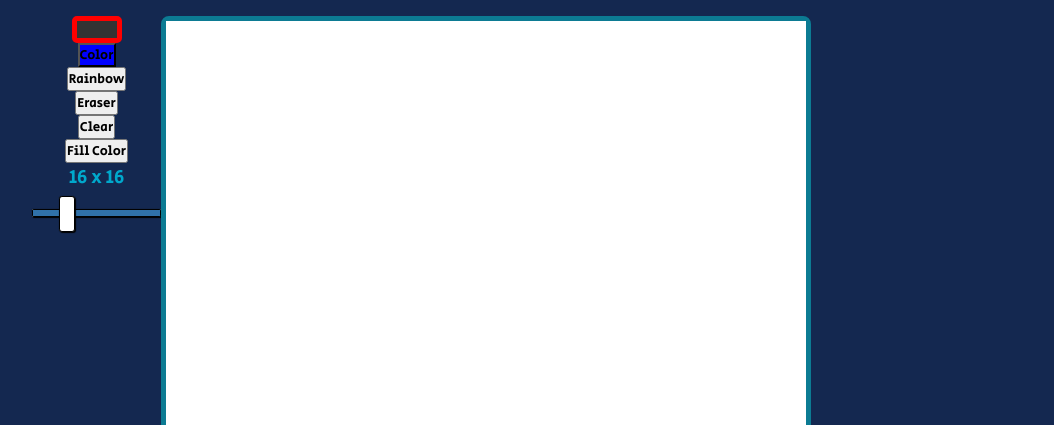
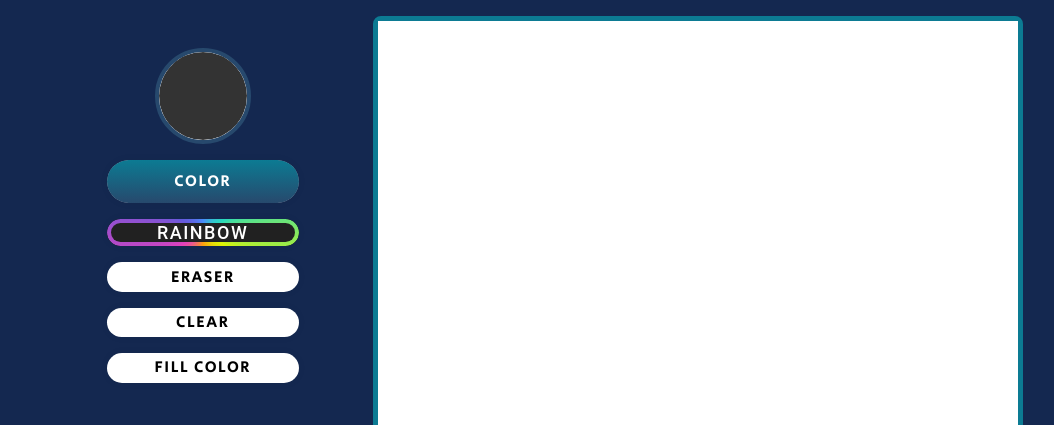
Before and after one commit to gabistanciu24/etch-a-sketch, a plain HTML site: page index.html in a window 1280 px wide. Shown: the part 118-543 px from the top of the page, without its empty margins (96-1150 px from the left). Drawn offline with Linux system fonts and the light colour scheme.

Commit message:
Add styles to buttons, color-picker and button animations with rainbow border for the rainbow button

```diff
--- a/styles/styles.css
+++ b/styles/styles.css
@@ -1,33 +1,33 @@
-*{
-    margin:0;
-    padding:0;
-    font-family: 'Secular One', sans-serif;
+* {
+  margin: 0;
+  padding: 0;
+  font-family: "Secular One", sans-serif;
 }
 
-body{
+body {
   background-color: rgb(20, 40, 80);
   width: 100vw;
   height: 100vw;
   overflow: hidden;
 }
 
-header{
+header {
   text-align: center;
   width: 80vw;
   margin: 0 auto;
 }
 
-header > h1{
-    color: #00A8CC;
+header > h1 {
+  color: #00a8cc;
   padding: 2rem 0;
   font-size: 3rem;
-    letter-spacing: .3rem;
+  letter-spacing: 0.3rem;
 }
 
-main>.board{
+main > .board {
   margin: 0 auto;
 }
-.board{
+.board {
   width: 40rem;
   height: 40rem;
   display: grid;
@@ -35,56 +35,159 @@ main>.board{
   border-radius: 8px;
 }
 
-main{
+main {
   display: flex;
   width: 80vw;
-    margin:0 auto;
+  margin: 0 auto;
   height: 100%;
 }
 
-.menu{
+main > .options {
+  flex: 1;
+}
+
+.menu {
   display: flex;
   flex-direction: column;
-    align-items: center;
+  align-items: flex-end;
+  width: 12rem;
+  margin: 0 auto;
+  margin-top: 2rem;
+  margin-bottom: 3rem;
 }
 
-
-input[type="color"]{
-    border-radius: 5px;
-    padding:0;
-    border: 5px solid red;
+.menu > #rainbow-btn {
+  --border-radius: 50px;
+  --border-width: 4px;
+  appearance: none;
+  position: relative;
+  border: 0;
+  background-color: #212121;
+  font-family: "Roboto", Arial, "Segoe UI", sans-serif;
+  font-size: 18px;
+  font-weight: 500;
+  color: #fff;
+  z-index: 2;
 }
 
-input[type="color"]::mod-color-swatch{
+.menu > #rainbow-btn::after {
+  --m-i: linear-gradient(#000, #000);
+  --m-o: content-box, padding-box;
+  content: "";
+  position: absolute;
+  left: 0;
+  top: 0;
+  width: 100%;
+  height: 100%;
+  padding: var(--border-width);
+  border-radius: var(--border-radius);
+  background-image: conic-gradient(
+    #488cfb,
+    #29dbbc,
+    #ddf505,
+    #ff9f0e,
+    #e440bb,
+    #655adc,
+    #488cfb
+  );
+  -webkit-mask-image: var(--m-i), var(--m-i);
+  mask-image: var(--m-i), var(--m-i);
+  -webkit-mask-origin: var(--m-o);
+  mask-origin: var(--m-o);
+  -webkit-mask-clip: var(--m-o);
+  mask-composite: exclude;
+  -webkit-mask-composite: destination-out;
+  filter: hue-rotate(0);
+  animation: rotate-hue linear 500ms infinite;
+  animation-play-state: paused;
+}
+
+.menu > #rainbow-btn:hover::after {
+  animation-play-state: running;
+}
+
+@keyframes rotate-hue {
+  to {
+    filter: hue-rotate(1turn);
+  }
+}
+
+.menu > #rainbow-btn,
+#rainbow-btn::after {
+  box-sizing: border-box;
+}
+
+.menu > #rainbow-btn:active {
+  --border-width: 5px;
+}
+
+.menu > button {
+  width: 100%;
+  margin-top: 1rem;
+  padding: 0.2rem;
+  border-radius: 50px;
+  border: 0;
+  background-color: white;
+  box-shadow: rgb(0 0 0 / 5%) 0 0 8px;
+  letter-spacing: 1.5px;
+  text-transform: uppercase;
+  font-size: 1rem;
+  transition: all 0.5s ease;
+}
+
+.menu > button:hover {
+  letter-spacing: 3px;
+  background-color: #27496d;
+  color: hsl(0, 0%, 100%);
+  box-shadow: #27496d 0px 7px 29px 0px;
+}
+
+.menu > button:active {
+  letter-spacing: 3px;
+  background-color: #27496d;
+  color: hsl(0, 0%, 100%);
+  box-shadow: #27496d 0px 0px 0px 0px;
+  transform: translateY(10px);
+  transition: 100ms;
+}
+
+input[type="color"] {
+  padding: 0;
+  border: 4px solid rgb(39, 73, 109);
+  border-radius: 50%;
+  width: 6rem;
+  height: 6rem;
+  margin: 0 auto;
+}
+
+input[type="color"]::-webkit-color-swatch-wrapper {
+  padding: 0;
   border: none;
 }
 
-input[type="color"]::-webkit-color-swatch-wrapper{
-    padding:0;
-    border-radius: 0;
+input[type="color"]::-webkit-color-swatch {
+  border: none;
+  border-radius: 50%;
 }
 
-input[type="color"]::-webkit-color-swatch{
-    border:none;
-}
-
-.slider{
+.slider {
   text-align: center;
-    color: #00A8CC;
-    padding:0;
-    font-size: 1.2rem;
-}
-
-input[type=range] {
-    -webkit-appearance: none;
-    margin: 18px 0;
+  color: #00a8cc;
+  padding: 0;
+  font-size: 2rem;
   width: 100%;
 }
 
-  input[type=range]:focus {
+input[type="range"] {
+  -webkit-appearance: none;
+  margin: 0 auto;
+  width: 12rem;
+}
+
+input[type="range"]:focus {
   outline: none;
 }
-  input[type=range]::-webkit-slider-runnable-track {
+input[type="range"]::-webkit-slider-runnable-track {
   width: 100%;
   height: 8.4px;
   cursor: pointer;
@@ -93,7 +196,7 @@ input[type=range] {
   border-radius: 1.3px;
   border: 0.2px solid #010101;
 }
-  input[type=range]::-webkit-slider-thumb {
+input[type="range"]::-webkit-slider-thumb {
   box-shadow: 1px 1px 1px #000000, 0px 0px 1px #0d0d0d;
   border: 1px solid #000000;
   height: 36px;
@@ -104,10 +207,10 @@ input[type=range] {
   -webkit-appearance: none;
   margin-top: -14px;
 }
-  input[type=range]:focus::-webkit-slider-runnable-track {
+input[type="range"]:focus::-webkit-slider-runnable-track {
   background: #367ebd;
 }
-  input[type=range]::-moz-range-track {
+input[type="range"]::-moz-range-track {
   width: 100%;
   height: 8.4px;
   cursor: pointer;
@@ -116,7 +219,7 @@ input[type=range] {
   border-radius: 1.3px;
   border: 0.2px solid #010101;
 }
-  input[type=range]::-moz-range-thumb {
+input[type="range"]::-moz-range-thumb {
   box-shadow: 1px 1px 1px #000000, 0px 0px 1px #0d0d0d;
   border: 1px solid #000000;
   height: 36px;
@@ -125,7 +228,7 @@ input[type=range] {
   background: #ffffff;
   cursor: pointer;
 }
-  input[type=range]::-ms-track {
+input[type="range"]::-ms-track {
   width: 100%;
   height: 8.4px;
   cursor: pointer;
@@ -134,19 +237,19 @@ input[type=range] {
   border-width: 16px 0;
   color: transparent;
 }
-  input[type=range]::-ms-fill-lower {
+input[type="range"]::-ms-fill-lower {
   background: #2a6495;
   border: 0.2px solid #010101;
   border-radius: 2.6px;
   box-shadow: 1px 1px 1px #000000, 0px 0px 1px #0d0d0d;
 }
-  input[type=range]::-ms-fill-upper {
+input[type="range"]::-ms-fill-upper {
   background: #3071a9;
   border: 0.2px solid #010101;
   border-radius: 2.6px;
   box-shadow: 1px 1px 1px #000000, 0px 0px 1px #0d0d0d;
 }
-  input[type=range]::-ms-thumb {
+input[type="range"]::-ms-thumb {
   box-shadow: 1px 1px 1px #000000, 0px 0px 1px #0d0d0d;
   border: 1px solid #000000;
   height: 36px;
@@ -155,14 +258,40 @@ input[type=range] {
   background: #ffffff;
   cursor: pointer;
 }
-  input[type=range]:focus::-ms-fill-lower {
+input[type="range"]:focus::-ms-fill-lower {
   background: #3071a9;
 }
-  input[type=range]:focus::-ms-fill-upper {
+input[type="range"]:focus::-ms-fill-upper {
   background: #367ebd;
 }
 
+main > .board-wrapper {
+  flex: 2;
+}
 
-.active-btn{
-    background-color: blue;
+.active-btn {
+  display: flex;
+  align-items: center;
+  justify-content: center;
+  gap: 10px;
+  background-image: linear-gradient(to top, #27496d 0%, #0c7b93 100%);
+  border: solid 3px transparent;
+  background-clip: padding-box;
+  box-shadow: 0px 0px 0px 3px #ffffff00;
+  color: white;
+  min-height: 43px;
+  padding: 0 13px 0 13px;
+  border-radius: 50px;
+  text-transform: uppercase;
+  letter-spacing: 2px;
+  transition: all 0.5s ease;
 }
+
+.active-btn:active {
+  transform: scale(0.9);
+  transition: all 100ms ease;
+}
+
+.active-btn:hover {
+  box-shadow: 0px 0px 0px 1px #00a8cc;
+}
```
Lines whose indentation alone changed are shown as unchanged.
